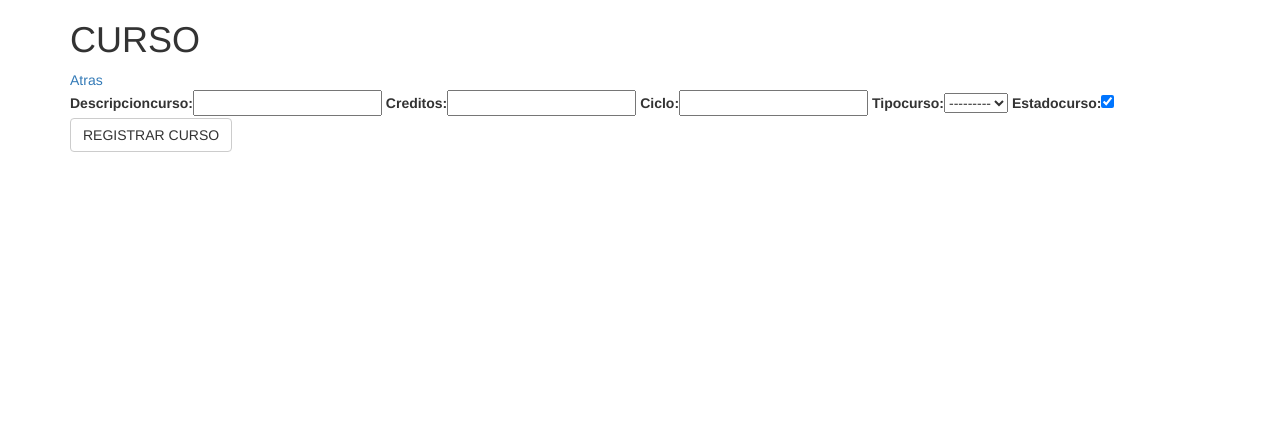
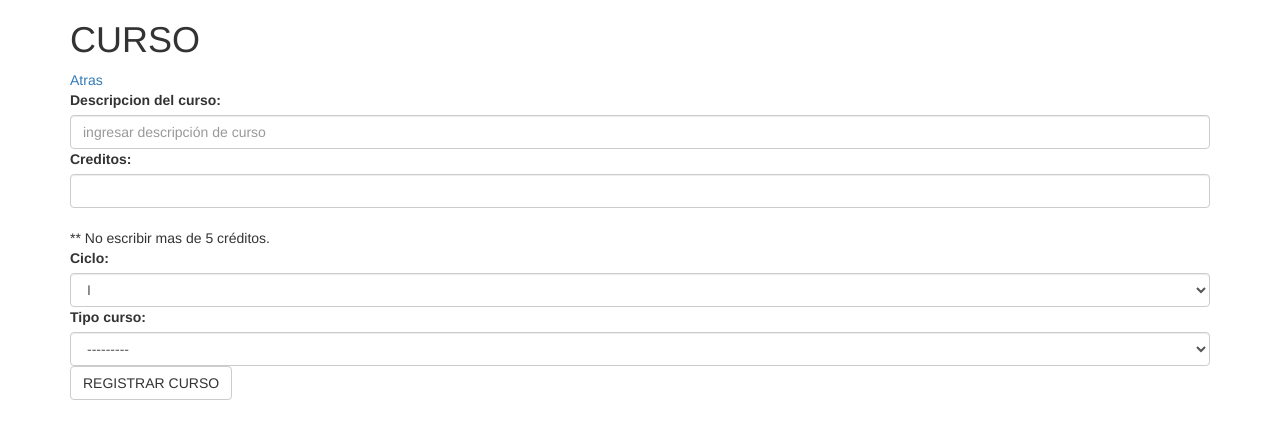
Before and after one commit to AnthonyWainer/cursos-django-rest, a Django app: page /addcurso/ in a window 1280 px wide. Shown: the top 439 px of the page. Run offline with Django 3.2, Linux system fonts and the light colour scheme; data that the repository does not hold is empty; some libraries are stand-ins or nearby versions.

Commit message:
formmodel

```diff
--- a/app/sistema/forms.py
+++ b/app/sistema/forms.py
@@ -7,5 +7,31 @@ class tipocursoForm(forms.Form):
 
 class cursoForm(forms.ModelForm):
     class Meta:
+        dc = {'class':'form-control', 'placeholder':'ingresar descripción de curso'}
+        tp = {'class':'form-control'}
+        c = ciclos = (
+                ('I', 'I'), ('II', 'II'), ('III', 'III'), ('IV','IV'),
+                ('V', 'V'), ('VI', 'VI'), ('VII', 'VII'), ('VIII','VIII'),
+                ('IX', 'IX'), ('X', 'X'), ('E', 'E'),
+            )
         model = curso
+        exclude = {'estadocurso'}
         fields = '__all__'
+        labels = {
+            'descripcioncurso' : ('Descripcion del curso'),
+            'tipocurso'        : ('Tipo curso'),
+        }
+        widgets = {
+            'descripcioncurso' : forms.TextInput(attrs=dc),
+            'tipocurso'        : forms.Select(attrs=tp),
+            'creditos'         : forms.NumberInput(attrs=tp),
+            'ciclo'            : forms.Select(attrs=tp, choices=c)
+        }
+        help_texts = {
+            'creditos': ('** No escribir mas de 5 créditos.<br>'),
+        }
+        error_messages = {
+            'creditos': {
+                'max_length': ("Crédito Muy largo."),
+            },
+        }
--- a/app/sistema/templates/curso.html
+++ b/app/sistema/templates/curso.html
@@ -14,6 +14,10 @@
           <a href="{%url 'inicio' %}">Atras</a>
           <form action="" method="post">
             {% csrf_token %}
+            {% if formu.help_text %}
+              <p class="help">{{ formu.help_text|safe }}</p>
+            {% endif %}
+
             {{formu}}
             <input type="submit" value="REGISTRAR CURSO" class="btn btn-default">
           </form>
```
